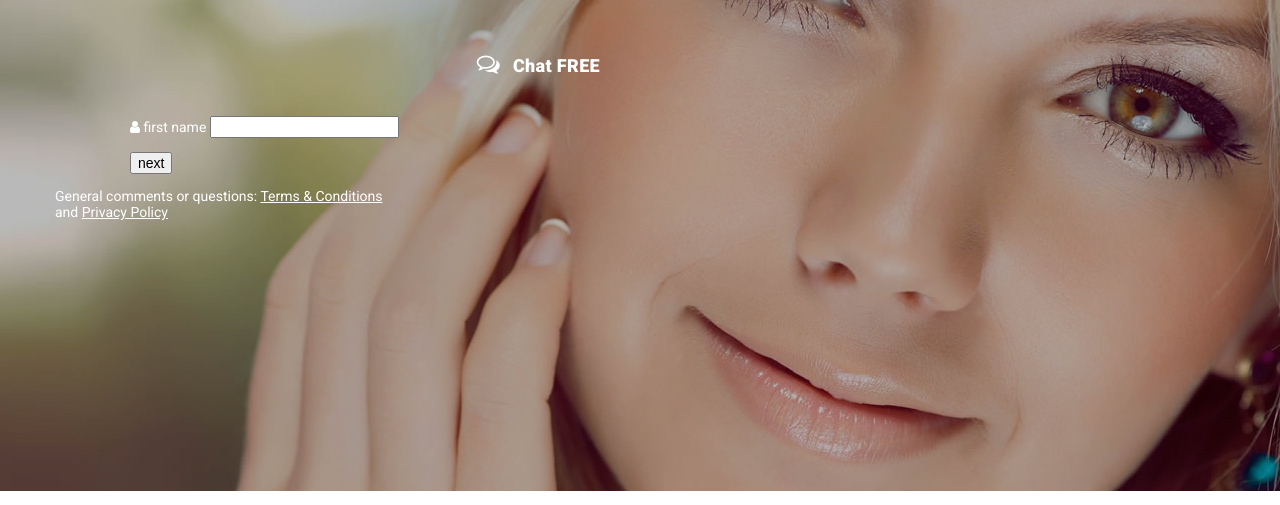
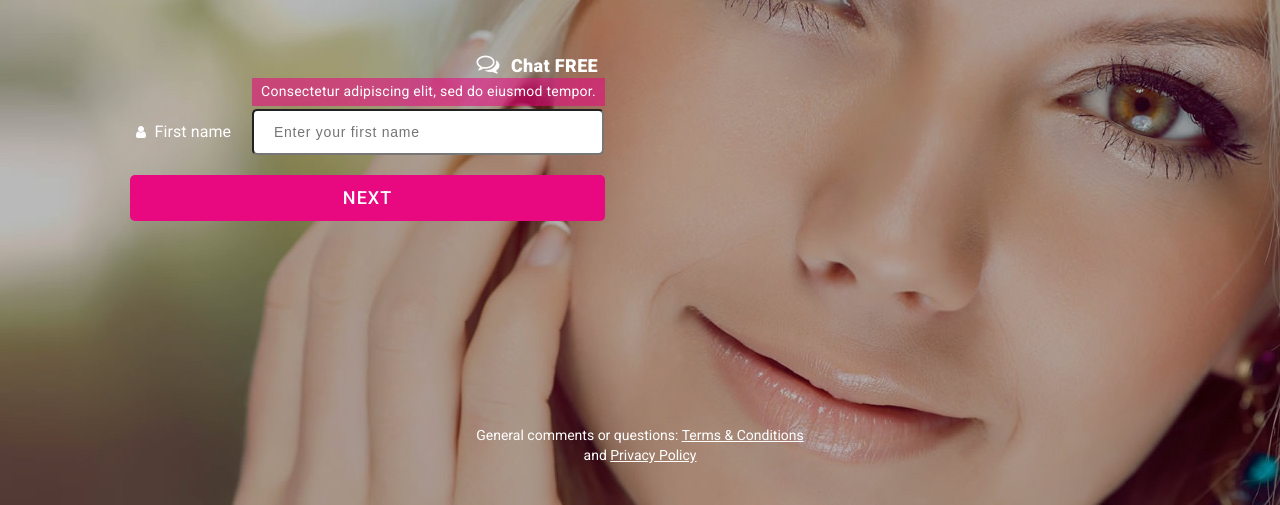
Before and after one commit to lisunovdv/romance, a website: page src/html/index.html in a window 1280 px wide. Shown: the part 309-814 px from the top of the page. Drawn offline with nearby package versions, Linux system fonts and the light colour scheme; files that its build step writes are made by us from their sources; files whose address does not match are found by name.

Commit message:
impovements

```diff
--- a/src/html/index.html
+++ b/src/html/index.html
@@ -13,10 +13,12 @@
 </head>
 
 <body>
+	<div class="wrapper">
+		<div class="wrapper-inner">
 			<header class="container page-header">
 		        <div class="page-header-inner">
 		            <a href="/" class="logo-link">
-                <img src="images/logo.png" alt="Romance - Compass">
+		                <img src="images/logo.png" alt="Romance - Compass" class="logo-image">
 		            </a>
 		            <span class="member-block">
 						<span class="member-text">Already a member?&nbsp;</span>
@@ -32,32 +34,39 @@
 			        <div class="interactive-section">
 			            <div class="chat-ref">
 			                <a href="#chat" class="chat-link">
-	                    <i class="fa fa-comments-o"></i> Chat FREE
+			                    <i class="fa fa-comments-o"></i><span class="chat-link-text">Chat FREE</span>
 			                </a>
 			            </div>
 			            <div class="forms-wrapper">
 			                <form action="#" method="post" class="e-form form-step-1">
-	                    <p class="form-row">
-	                        <label for="username">
-	                            <i class="fa fa-user"></i> first name
+	                        	<p class="error-msg has-error">Consectetur adipiscing elit, sed do eiusmod tempor.</p>
+			                    <div class="form-row comments-row">
+			                    	<div class="inline-component inline-label-wrapper">
+				                        <label for="username" class="inline-label">
+				                            <i class="fa fa-user"></i>
+				                            <span class="label-text">First name</span>
 				                        </label>
-	                        <input type="text" id="username">
-	                    </p>
-	                    <p class="form-row">
-	                        <button type="submit" class="btn btn-brand" id="submit_step-1">next</button>
-	                    </p>
+			                    	</div>
+			                        <div class="inline-component inline-input-wrapper">
+			                        	<input type="text" id="username" class="text-input" placeholder="Enter your first name">
+			                        </div>
+			                    </div>
+			                    <div class="form-row">
+			                        <button type="submit" class="btn btn-block btn-brand" id="submit_step-1">next</button>
+			                    </div>
 			                </form>
 			            </div>
 			        </div>
 			    </div>
 			</main>
-
+		</div>
 	    <footer class="container page-footer">
-        <p class="footer-text">
+	        <p class="footer-text text-center">
 	            General comments or questions: <a href="#terms" class="simple-link">Terms &amp; Conditions</a>
 	            <br> and <a href="#policy" class="simple-link">Privacy Policy</a>
 	        </p>
-        </main>
+	    </footer>
+	</div>
 </body>
 
 </html>
--- a/src/styles/components/_COMPONENTS.scss
+++ b/src/styles/components/_COMPONENTS.scss
@@ -2,3 +2,4 @@
 @import "_header.scss";
 @import "_main-part.scss";
 @import "_form-controls.scss";
+@import "_footer.scss";
--- a/src/styles/components/_base.scss
+++ b/src/styles/components/_base.scss
@@ -1,3 +1,11 @@
+html {
+    box-sizing: border-box;
+}
+
+*, ::after, ::before {
+    box-sizing: inherit;
+}
+
 body {
     font-family: $font-family-default;
     font-size: 14px;
@@ -5,10 +13,25 @@ body {
 	padding: 0;
 	background: url("../images/bg-main.jpg") no-repeat;
 	background-position: top center;
+    background-size: cover;
+
+    @include media-breakpoint-up(lg) {
+       background-size: auto;
+    }
 }
 
 a {
     color: #fff;
+    transition: color $time;
+}
+
+img {
+    max-width: 100%;
+    height: auto;
+}
+
+.clearfix {
+    @include clearfix;
 }
 
 .container {
@@ -31,3 +54,17 @@ a {
 .brand-text {
     color: $brand-color;
 }
+
+.text-center {
+    text-align: center;
+}
+
+.wrapper-inner {
+    min-height: calc(100vh - #{$footer-height});
+}
+
+.simple-link {
+    &:hover {
+        color: $brand-color;
+    }
+}
--- /dev/null
+++ b/src/styles/components/_footer.scss
@@ -0,0 +1,8 @@
+.page-footer {
+	height: $footer-height;
+}
+
+.footer-text {
+    line-height: 20px;
+    color: #fff;
+}
--- a/src/styles/components/_form-controls.scss
+++ b/src/styles/components/_form-controls.scss
@@ -1,12 +1,112 @@
 .forms-wrapper {
-    padding-top: 48px;
+    //padding-top: 26px;
+}
+
+.form-row {
+	margin: 0 0 20px;
 }
 
 .text-input {
+    padding: 13px 20px;
+    width: 100%;
+    letter-spacing: 0.75px;
+    border-radius: $border-radius;
 	background-image: none;
     background-clip: padding-box;
+
+    &:focus {
+    	outline-color: $focus-color;
+    }
 }
 
-.form-row {
+.inline-input-wrapper {
+    position: relative;
+    padding-right: 1px;
+}
 
+.inline-label-wrapper {
+	width: 122px;
 }
+
+.inline-label {
+	display: inline-block;
+	padding-left: 6px;
+	white-space: nowrap;
+	text-overflow: ellipsis;
+}
+
+.label-text {
+	display: inline-block;
+	font-size: 16px;
+	letter-spacing: 0.1px;
+	padding-left: 5px;
+}
+
+.error-msg {
+	color: #fff;
+	background-color: $focus-color;
+	text-align: center;
+	display: block;
+	margin: 0 0 3px 122px;
+    line-height: 1.7;
+    padding: 2px 8px;
+    letter-spacing: 0.25px;
+    min-height: 28px;
+    visibility: hidden;
+
+	&.has-error {
+	    visibility: visible;
+	}
+}
+
+@include media-breakpoint-up(sm) {
+	.inline-component {
+		display: table-cell;
+		vertical-align: middle;
+	}
+
+	.comments-row {
+		display: table;
+		width: 100%;
+	}
+}
+
+.btn {
+	display: inline-block;
+    font-weight: 500;
+    font-family: $font-family-default;
+    line-height: 24px;
+    text-align: center;
+    vertical-align: middle;
+    user-select: none;
+    border: 1px solid transparent;
+    padding: 10px 16px;
+    font-size: 18px;
+    text-transform: uppercase;
+    border-radius: .25rem;
+    touch-action: manipulation;
+    letter-spacing: 1px;
+    border-radius: $border-radius;
+    -webkit-appearance: button;
+    opacity: 1;
+    cursor: pointer;
+    transition: all $time ease-in-out;
+
+    &:hover {
+    	opacity: 0.75;
+    }
+
+    &:focus {
+    	outline-color: $focus-color;
+    }
+}
+
+.btn-block {
+	display: block;
+	width: 100%;
+}
+
+.btn-brand {
+	background-color: $brand-color;
+	color: #fff;
+}
--- a/src/styles/components/_header.scss
+++ b/src/styles/components/_header.scss
@@ -4,6 +4,13 @@
 	@include media-breakpoint-up(md) {
 		padding-top: 40px;
 	}
+}
+
+.logo-image {
+    @include media-breakpoint-down(xs) {
+	    width: 100px;
+	    height: auto;
+    }
 }
 
 .logo-link {
@@ -19,7 +26,10 @@
 .member-block {
 	float: right;
 	margin-right: 1rem;
-	margin-top: 12px;
+	margin-top: 6px;
+	@include media-breakpoint-up(sm) {
+		margin-top: 12px;
+	}
 	@include media-breakpoint-up(md) {
 		margin-right: 72px;
 	}
@@ -32,4 +42,9 @@
 .login-link {
 	font-size: 18px;
 	color: #6bc0ea;
+	transition: color $time;
+
+	&:hover {
+		color: $brand-color;
+	}
 }
--- a/src/styles/components/_main-part.scss
+++ b/src/styles/components/_main-part.scss
@@ -1,6 +1,12 @@
 .main-part-inner {
-    padding-top: 109px;
-    padding-left: 75px;
+    padding: 10vh 10vw;
+    @include media-breakpoint-up(md) {
+        padding-top: 109px;
+        padding-left: 75px;
+        padding-right: 0;
+        padding-bottom: 0;
+    }
+
 }
 
 .page-heading {
@@ -22,21 +28,33 @@
 
 .chat-ref {
     display: block;
-    float: right;
+    overflow: hidden;
 }
 
 .chat-link {
+    float: right;
     text-decoration: none;
     font-size: 18px;
     line-height: 24px;
     font-weight: 900;
     letter-spacing: 0.35px;
     display: inline-block;
-    padding-right: 5px;
+    padding-right: 7px;
+    color: #fff;
+    transition: color $time;
+
+    &:hover {
+        color: $brand-color;
+    }
 
     i {
-	    padding-right: 8px;
+	    padding-right: 6px;
 	    font-size: 23px;
 	    line-height: 20px;
     }
 }
+
+.chat-link-text {
+    display: inline-block;
+    padding-left: 5px;
+}
--- a/src/styles/helpers/_mixins.scss
+++ b/src/styles/helpers/_mixins.scss
@@ -0,0 +1,11 @@
+@mixin clearfix () {
+	&::before,
+	&::after {
+	    content:"";
+    	display:table;
+	}
+
+	&::after {
+	    clear:both;
+	}
+}
--- a/src/styles/helpers/_variables.scss
+++ b/src/styles/helpers/_variables.scss
@@ -1,6 +1,15 @@
 $brand-color: #e80880;
 
 $font-family-default: Roboto, 'Open Sans', Arial, sans-serif;
+
+$link-color: #ccc;
+$link-hover-color: #6bc0ea;
+
+$focus-color:  rgba(232, 8, 128, 0.57);
+
+$border-radius: 5px;
+
+$time: 0.3s;
 
 $xs: 0;
 $sm: 480px;
@@ -14,4 +23,6 @@ $grid-breakpoints: (
   md: 768px,
   lg: 992px,
   xl: 1200px
-)
+);
+
+$footer-height: 80px;
```
Also changed, not shown: dist/css/style.css, dist/index.html, 1 other file. Lines whose indentation alone changed are shown as unchanged.
